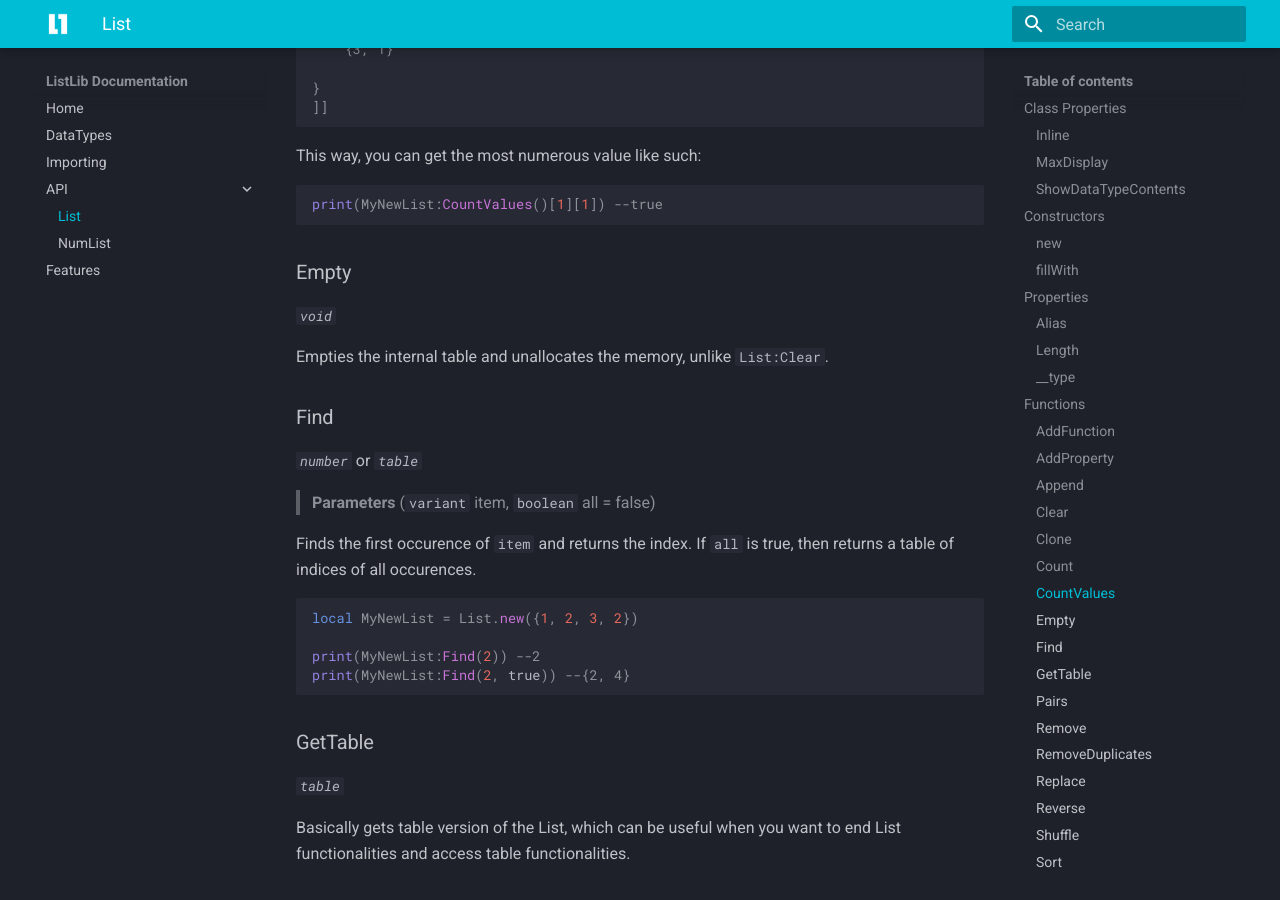
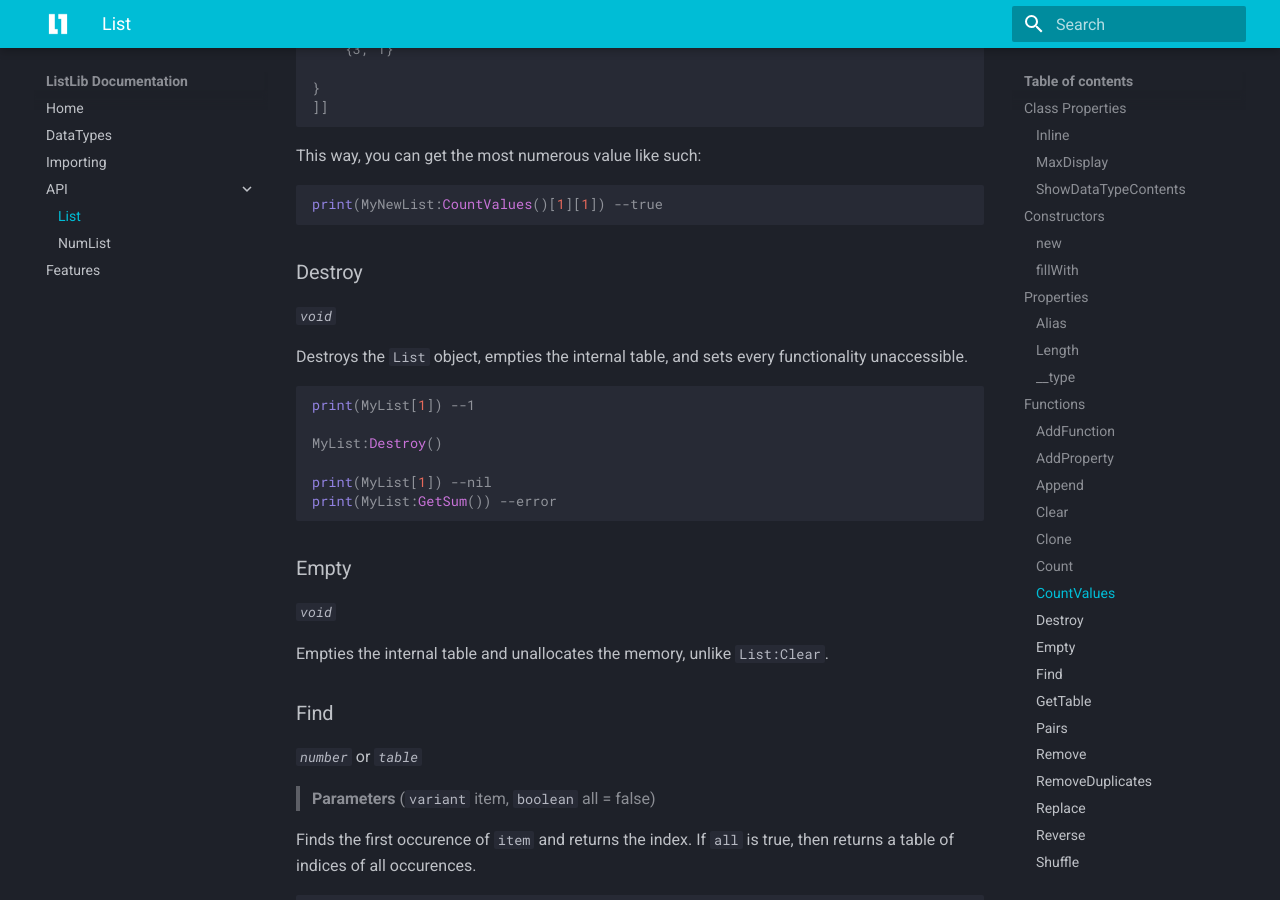
Before and after one commit to krishpatel2067/ListLib, an MkDocs documentation site: the page built from docs/list.md, in a window 1280 px wide and 900 px high, scrolled down 6272 px. Built offline with MkDocs 1.6.1 and Material for MkDocs 9.7.7, drawn with Linux system fonts in a browser that asks for light colours.

Commit message:
:Destroy()

````diff
--- a/docs/list.md
+++ b/docs/list.md
@@ -187,7 +187,6 @@ end)
 print(MyList:IsStolen()) --false
 MyList.Owner = 'coefficients'
 print(MyList:IsStolen()) --true
-
 ```
 ### Append
 *`void`*
@@ -254,7 +253,19 @@ This way, you can get the most numerous value like such:
 ```lua
 print(MyNewList:CountValues()[1][1]) --true
 ```
+### Destroy
+*`void`*
 
+Destroys the `List` object, empties the internal table, and sets every functionality unaccessible.
+
+```lua
+print(MyList[1]) --1
+
+MyList:Destroy()
+
+print(MyList[1]) --nil
+print(MyList:GetSum()) --error
+```
 ### Empty
 *`void`*
 
````
